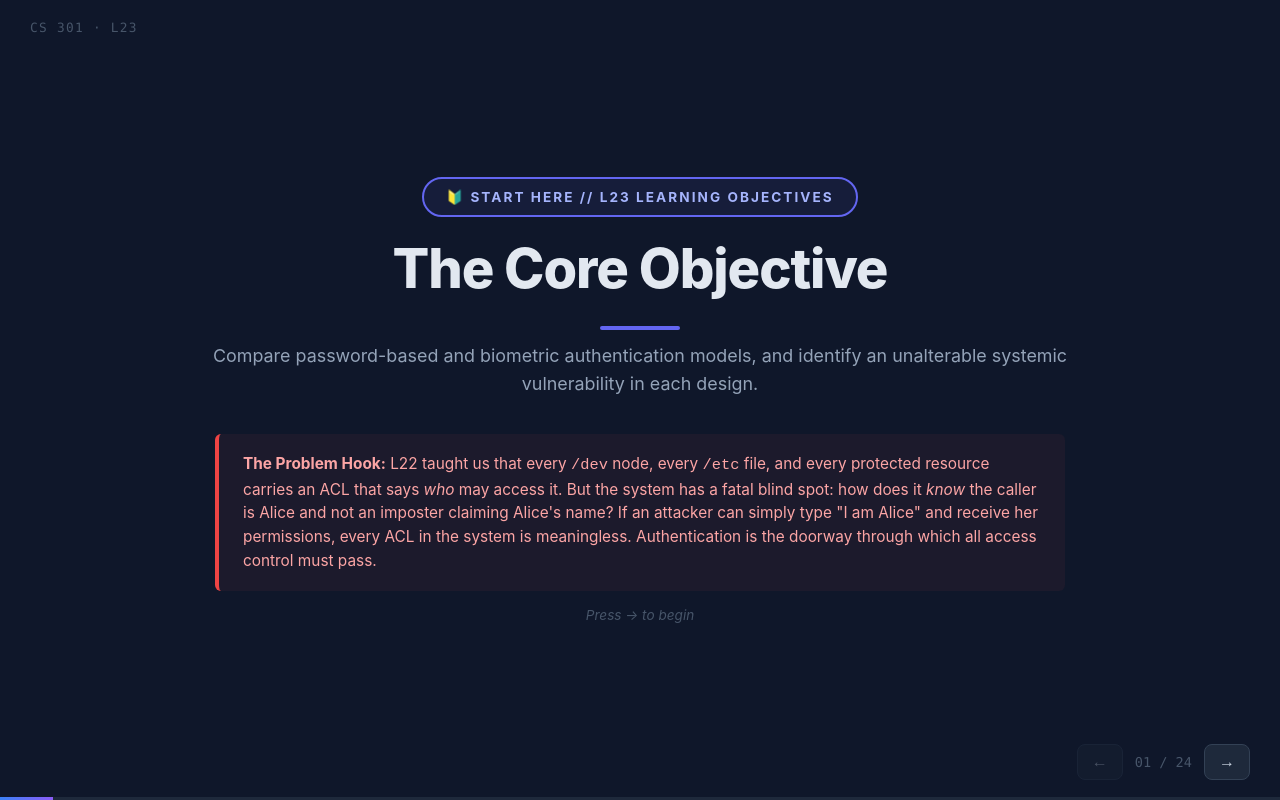
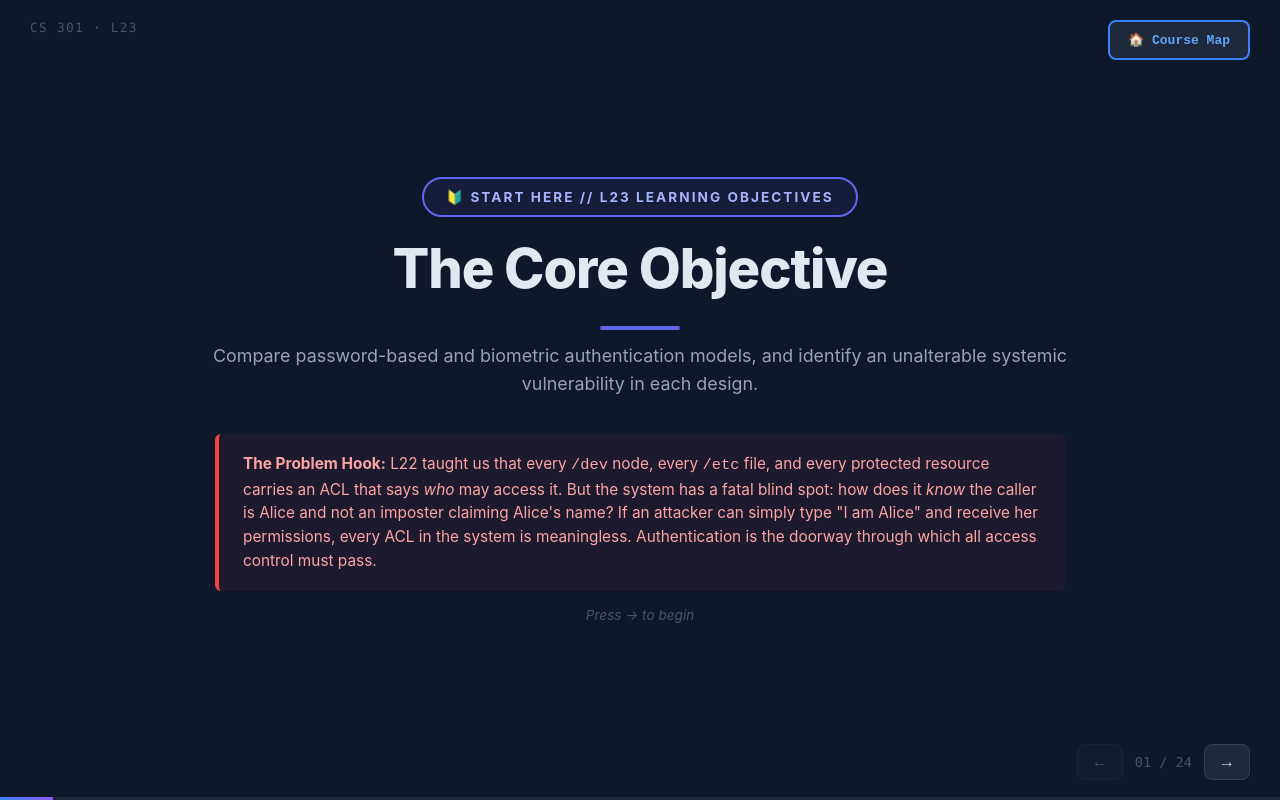
Before and after one commit to jyv5fhwvft-a11y/os-course-staging, a plain HTML site: page L23.html in a window 1280 px wide. Drawn offline with Linux system fonts and the light colour scheme.

Commit message:
Add button to L23

```diff
--- a/L23.html
+++ b/L23.html
@@ -122,7 +122,7 @@
 <div class="deck" id="deck">
 
 <!-- ===== SLIDE 01 ===== -->
-<section class="slide active">
+<section class="slide active"><a href="coursemap.html#module-1" style="position: fixed; top: 20px; right: 30px; z-index: 9999; background: #1E293B; color: #60A5FA; padding: 10px 18px; border: 2px solid #3B82F6; border-radius: 8px; text-decoration: none; font-weight: bold; font-family: monospace;">🏠 Course Map</a>
   <span class="badge badge-indigo">🔰 START HERE // L23 LEARNING OBJECTIVES</span>
   <h1>The Core Objective</h1>
   <div class="accent-line" style="background:#6366F1"></div>
```
